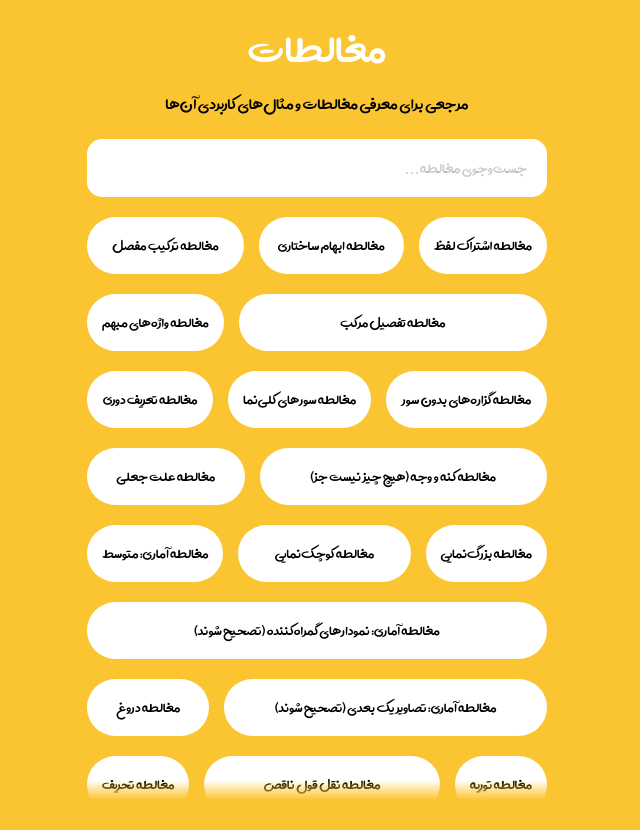
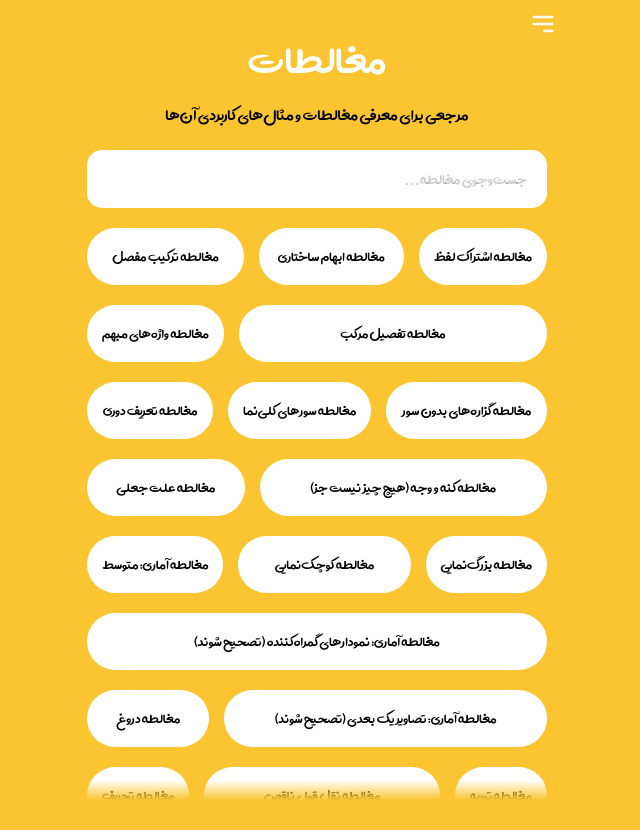
Before and after one commit to Sadegh-Zr/fallacies, a Gatsby site: page / in a window 1280 px wide. Shown: the whole page, without its empty margins (323-963 px from the left). Built offline with nearby package versions, Linux system fonts and the light colour scheme; Gatsby itself is replaced by a stand-in of ours.

Commit message:
Add Menu Button in Header

```diff
--- a/src/components/Header/Header.css
+++ b/src/components/Header/Header.css
@@ -2,7 +2,7 @@
     display: flex;
     flex-direction: column;
     align-items: center;
-    padding: 1rem 2rem;
+    padding: 0 0 1rem 0;
     padding-bottom: 0;
     position: relative;
     width: 100%;
@@ -20,13 +20,22 @@
     background: linear-gradient(var(--color-primary) 10%, transparent);
 }
 
+.Header__menuButton {
+    background: transparent;
+    align-self: flex-start;
+    border: none;
+    padding: 1rem;
+}
+
 .Header h1 {
     font-size: 5rem;
-    color: #ffffff;
+    color: var(--color-title);
+    margin-top: -3rem;
 }
 
 .Header h2 {
     font-size: 2rem;
+    padding: 0 2rem;
 }
 
 .Header input {
@@ -36,7 +45,7 @@
     font-family: inherit;
     border-radius: 15px;
     margin-top: 2rem;
-    width: 100%;
+    width: calc(100% - 4rem);
     z-index: 1;
 }
 
--- a/src/components/Header/index.js
+++ b/src/components/Header/index.js
@@ -1,11 +1,21 @@
 import * as React from 'react';
 import './Header.css';
+import { HiOutlineMenuAlt3 } from "react-icons/hi";
+
 
 const Header = ({ searchValue, updateSearchValue }) => {
     return (
         <header className="Header">
+            <button className="Header__menuButton">
+                <HiOutlineMenuAlt3 color='#fff' size="2.8rem" />
+            </button>
             <h1>مغالطات</h1>
             <h2>مرجعی برای معرفی مغالطات و مثال‌های  کاربردی آن‌ها</h2>
+            {/* <div className="Header__subContainer">
+                <span>منابع</span>
+                <span>چرا؟</span>
+                <span>گیتهاب</span>
+            </div> */}
             <input type="search" placeholder="جست‌وجوی مغالطه..." value={searchValue} onChange={({ target }) => { updateSearchValue(target.value); }} />
         </header>
     )
--- a/src/styles/global.css
+++ b/src/styles/global.css
@@ -13,6 +13,8 @@
 
 :root {
     --color-primary: #fbc531;
+    --color-title: #fff;
+    --color-text-primary: #000;
     --max-content-width: 500px;
 }
 
@@ -27,6 +29,7 @@ body {
     font-family: 'Aviny';
     height: 100%;
     overflow: hidden;
+    color: var(--color-text-primary);
 }
 
 #___gatsby, #___gatsby > * {
```
